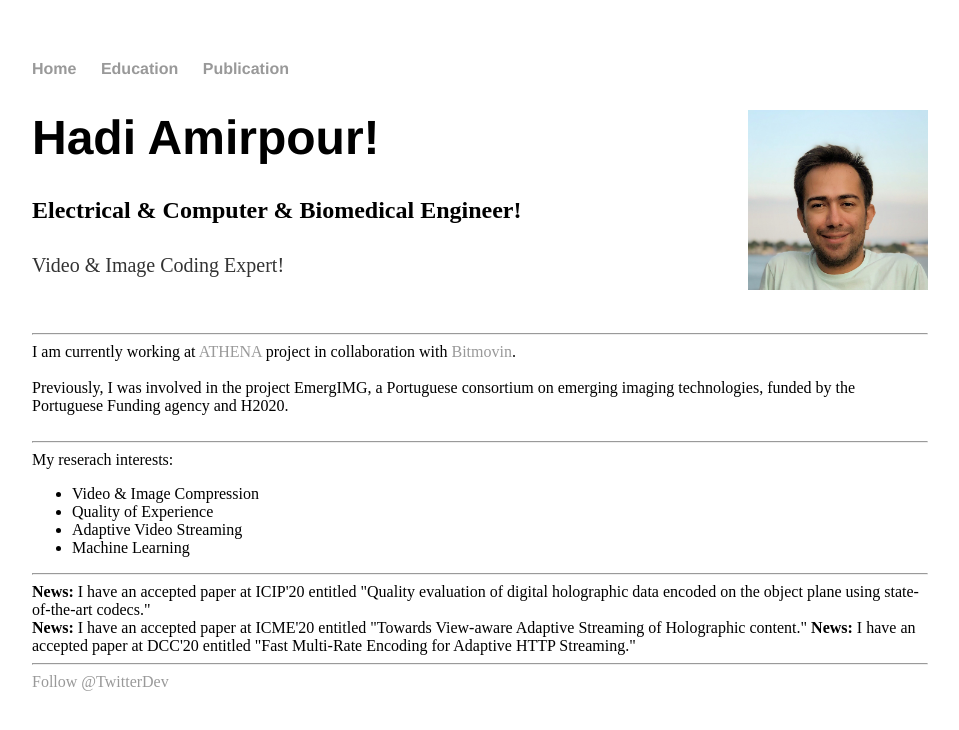
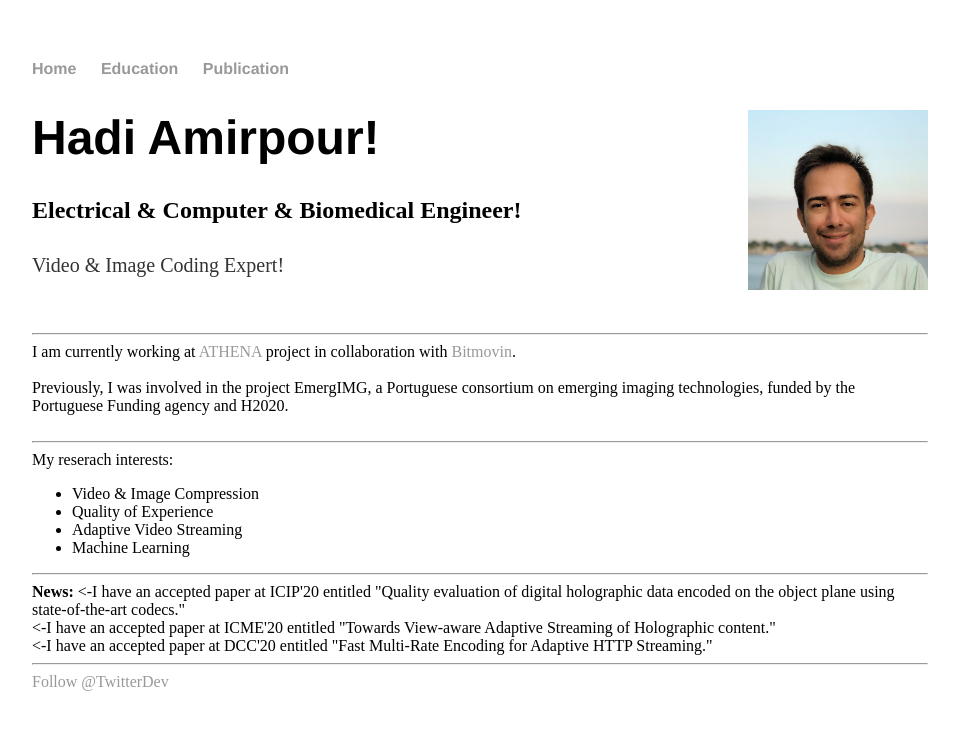
Before and after one commit to HadiAmirpour/hadiamirpour.github.io, a Jekyll site: the page index.html, which Jekyll copies as it is, in a window 1280 px wide. Shown: the top 730 px of the page, without its empty margins (160-1119 px from the left). Built offline with Jekyll 4.4.1, drawn with Linux system fonts in a browser that asks for light colours; comment, search, counter and statistics services are not loaded.

Commit message:
Update index.html

```diff
--- a/index.html
+++ b/index.html
@@ -45,9 +45,10 @@
 
 
 			<hr>
-			<h><strong>News:</strong> I have an accepted paper at ICIP'20 entitled "Quality evaluation of digital holographic data encoded on the object plane using state-of-the-art codecs."</h> <br>
-			<h><strong>News:</strong> I have an accepted paper at ICME'20 entitled "Towards View-aware Adaptive Streaming of Holographic content."</h>
-			<h><strong>News:</strong> I have an accepted paper at DCC'20  entitled "Fast Multi-Rate Encoding for Adaptive HTTP Streaming."</h> <br>
+			<h><strong>News:</strong>
+			<h><-I have an accepted paper at ICIP'20 entitled "Quality evaluation of digital holographic data encoded on the object plane using state-of-the-art codecs."</h> <br>
+			<h><-I have an accepted paper at ICME'20 entitled "Towards View-aware Adaptive Streaming of Holographic content."</h><br>
+			<h><-I have an accepted paper at DCC'20  entitled "Fast Multi-Rate Encoding for Adaptive HTTP Streaming."</h> <br>
 			<hr>
 			<a href="https://twitter.com/HadiAmirpour" class="twitter-follow-button" data-show-count="false">Follow @TwitterDev</a><script async src="https://platform.twitter.com/widgets.js" charset="utf-8"></script>
 			<script type="text/javascript" src="https://platform-api.sharethis.com/js/sharethis.js#property=5dc81b272bd64b00123e0c73&product=inline-follow-buttons" async="async"></script>
```
